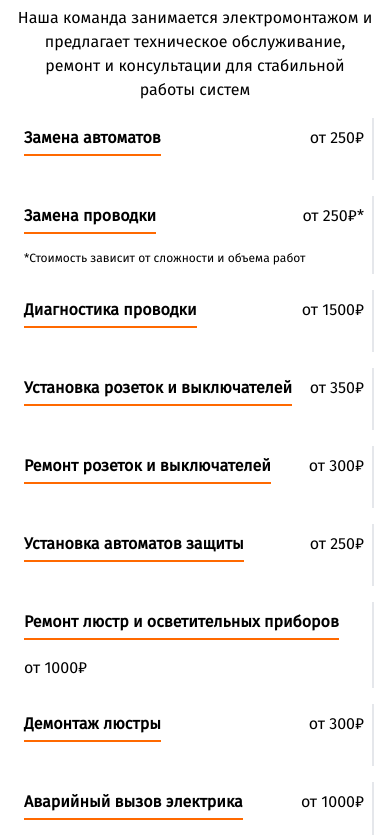
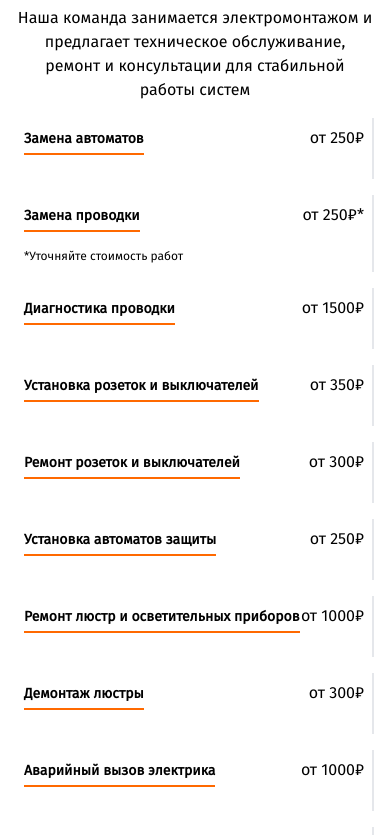
Before and after one commit to lexxik753/electrics, a Vue app: page / in a window 390 px wide. Shown: the part 1720-2555 px from the top of the page. Built offline with nearby package versions, Linux system fonts and the light colour scheme; the HTML template or start-up script is replaced by a standard one.

Commit message:
need fix responsive services

```diff
--- a/src/blocks/Services.vue
+++ b/src/blocks/Services.vue
@@ -9,7 +9,7 @@ const servicesDetails = [
     {
         title: 'Замена проводки',
         price: 'от 250₽*',
-        clarification: '*Стоимость зависит от сложности и объема работ'
+        clarification: '*Уточняйте стоимость работ'
     },
     {
         title: 'Диагностика проводки',
@@ -42,22 +42,22 @@ const servicesDetails = [
     {
         title: 'Расчёт и распределение нагрузки на кабель',
         price: 'от 100₽*',
-        clarification: '*Стоимость зависит от сложности и объема работ'
+        clarification: '*Уточняйте стоимость работ'
     },
     {
         title: 'Установка генераторов',
         price: 'от 500₽*',
-        clarification: '*Стоимость зависит от сложности и объема работ'
+        clarification: '*Уточняйте стоимость работ'
     },
     {
         title: 'Установка стабилизаторов напряжения',
         price: 'от 250₽*',
-        clarification: '*Стоимость зависит от сложности и объема работ'
+        clarification: '*Уточняйте стоимость работ'
     },
     {
         title: 'Замена трансформаторов тока',
         price: 'от 300₽*',
-        clarification: '*Стоимость зависит от сложности и объема работ'
+        clarification: '*Уточняйте стоимость работ'
     },
     {
         title: 'Перенос розеток',
@@ -86,22 +86,22 @@ const servicesDetails = [
     {
         title: 'Демонтаж бра',
         price: 'от 150₽*',
-        clarification: '*Стоимость зависит от сложности и объема работ'
+        clarification: '*Уточняйте стоимость работ'
     },
     {
         title: 'Замена ламп',
         price: 'от 50₽*',
-        clarification: '*Стоимость зависит от сложности и объема работ'
+        clarification: '*Уточняйте стоимость работ'
     },
     {
         title: 'Подключение электрических духовых шкафов',
         price: 'от 500₽*',
-        clarification: '*Стоимость зависит от сложности и объема работ'
+        clarification: '*Уточняйте стоимость работ'
     },
     {
         title: 'Проект квартиры, консультации по ремонту квартир',
         price: 'от 1500₽*',
-        clarification: '*Стоимость зависит от сложности и объема работ'
+        clarification: '*Уточняйте стоимость работ'
     },
     {
         title: 'Монтаж электрического тёплого пола',
@@ -110,37 +110,37 @@ const servicesDetails = [
     {
         title: 'Установка звонка',
         price: 'от 200₽*',
-        clarification: '*Стоимость зависит от сложности и объема работ'
+        clarification: '*Уточняйте стоимость работ'
     },
     {
         title: 'Демонтаж электросети',
         price: 'от 100₽*',
-        clarification: '*Стоимость зависит от сложности и объема работ'
+        clarification: '*Уточняйте стоимость работ'
     },
     {
         title: 'Установка электросчётчика',
         price: 'от 500₽*',
-        clarification: '*Стоимость зависит от сложности и объема работ'
+        clarification: '*Уточняйте стоимость работ'
     },
     {
         title: 'Сборка электрощита',
         price: 'от 1000₽*',
-        clarification: '*Стоимость зависит от сложности и объема работ'
+        clarification: '*Уточняйте стоимость работ'
     },
     {
         title: 'Замена приборов учёта',
         price: 'от 500₽*',
-        clarification: '*Стоимость зависит от сложности и объема работ'
+        clarification: '*Уточняйте стоимость работ'
     },
     {
         title: 'Подключение силового кабеля к щиту',
         price: 'от 250₽*',
-        clarification: '*Стоимость зависит от сложности и объема работ'
+        clarification: '*Уточняйте стоимость работ'
     },
     {
         title: 'Установка распределительных коробок',
         price: 'от 150₽*',
-        clarification: '*Стоимость зависит от сложности и объема работ'
+        clarification: '*Уточняйте стоимость работ'
     },
 ]
 
--- a/src/components/ServicesDetails.vue
+++ b/src/components/ServicesDetails.vue
@@ -11,7 +11,7 @@ const props = defineProps({
 </script>
 <template>
     <div v-for="(detail, index) in props.details" :key="index" class="mt-4 p-2 flex flex-wrap justify-between items-baseline">
-        <h4 class="text-base font-bold mb-4 pb-1 border-b-2 border-orange-500 inline-block">{{ detail.title }}</h4>
+        <p class="text-sm md:text-base font-bold mb-4 pb-1 border-b-2 border-orange-500 inline-block">{{ detail.title }}</p>
         <p>{{ detail.price }}</p>
         <p class="w-full text-xs">{{ detail.clarification }}</p>
     </div>
```
